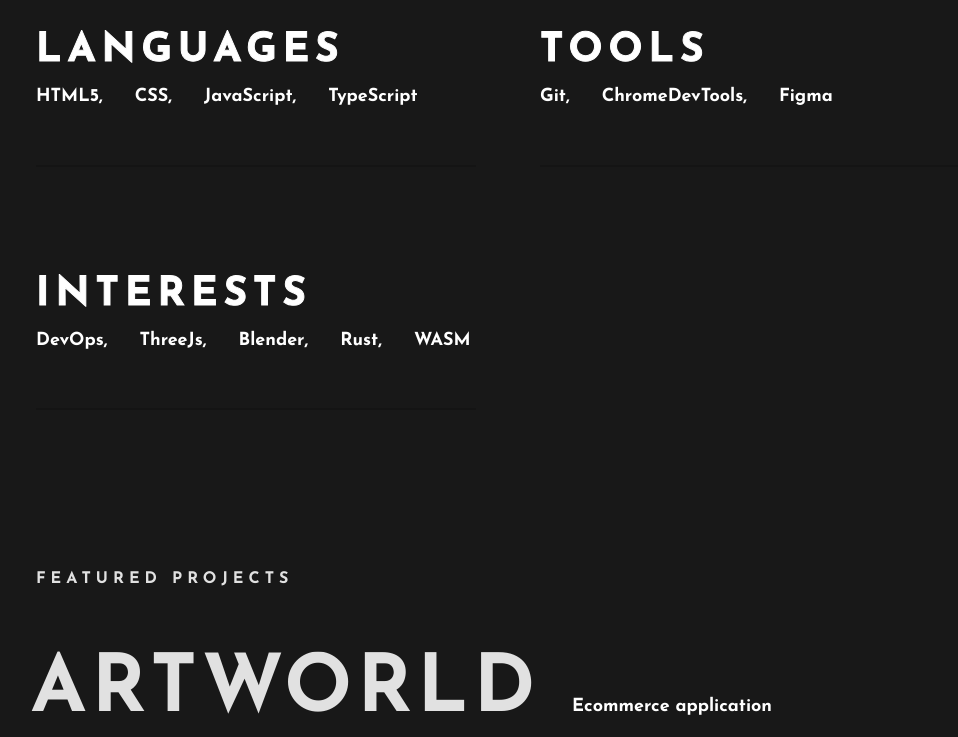
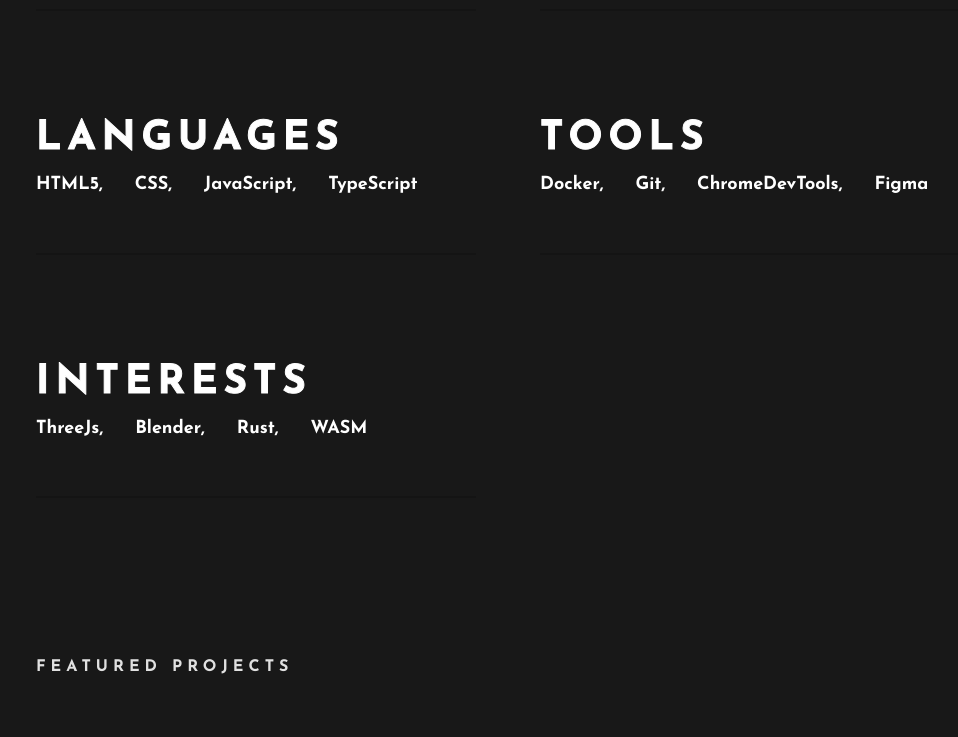
Before and after one commit to Praveen-das/portfolio, a React (Vite) app: page / in a window 1280 px wide. Shown: the part 2000-2737 px from the top of the page, without its empty margins (220-1178 px from the left). Built offline with nearby package versions, Linux system fonts and the light colour scheme.

Commit message:
update--2712231241

```diff
--- a/src/App.css
+++ b/src/App.css
@@ -33,7 +33,7 @@
 section {
   display: flex;
   align-items: center;
-  /* min-height: 100vh; */
+  min-height: 100vh;
   padding-inline: 16rem 5rem;
   margin-bottom: 1px;
   /* padding-block: 15rem; */
@@ -116,6 +116,15 @@
 
 .lenis.lenis-scrolling iframe {
   pointer-events: none;
+}
+
+@media (min-width: 1600px) {
+  :root{
+    font-size: 20px;
+  }
+  section {
+    padding-inline: 14rem 5rem;
+  }
 }
 
 @media (max-width: 1200px) {
--- a/src/Components/Skills/Skills.jsx
+++ b/src/Components/Skills/Skills.jsx
@@ -25,12 +25,12 @@
         "TypeScript",
     ],
     Tools: [
+        "Docker",
         "Git",
         "ChromeDevTools",
         "Figma",
     ],
     "Interests": [
-        "DevOps",
         "ThreeJs",
         "Blender",
         "Rust",
```
